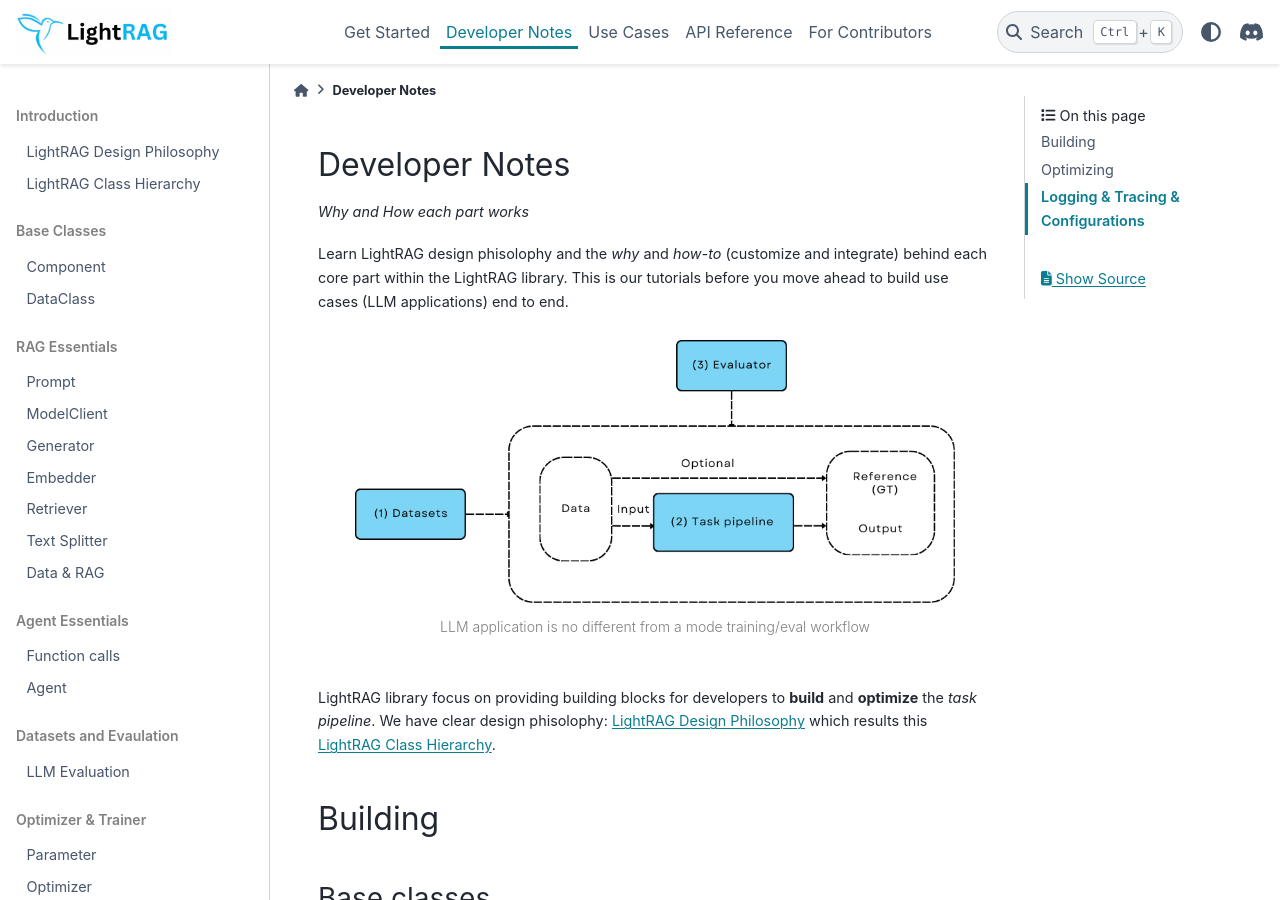
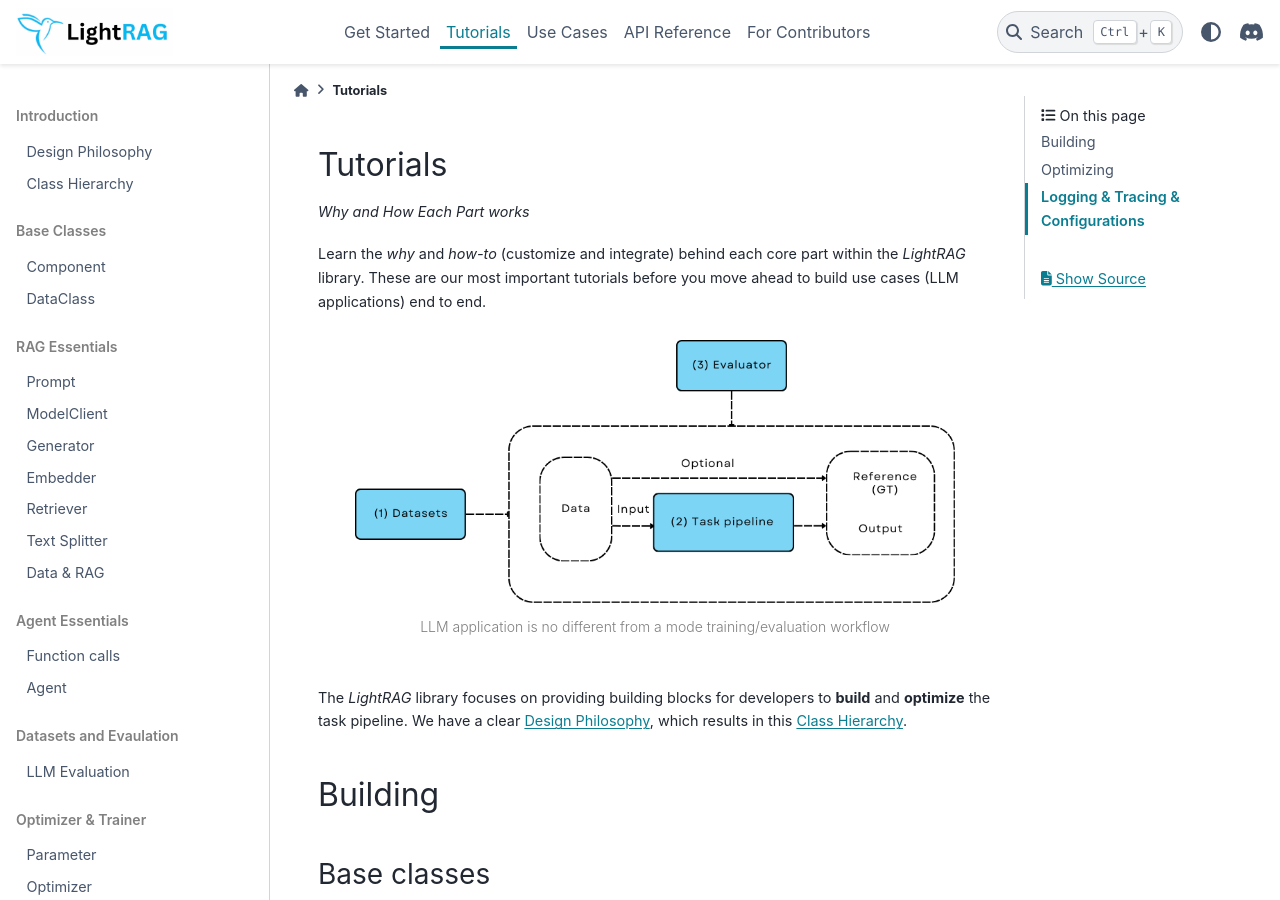
Before and after one commit to SylphAI-Inc/AdalFlow, a Sphinx documentation site: the page built from docs/source/developer_notes/index.rst, in a window 1280 px wide and 900 px high. Built offline with Sphinx 7.4.7 and the PyData theme 0.15.4, drawn with Linux system fonts in a browser that asks for light colours; pages that are not in the unit, such as notebooks, are missing from menus; some of the changed text lies outside the part shown.

Commit message:
rename developer notes to tutorials

```diff
--- a/docs/source/developer_notes/class_hierarchy.rst
+++ b/docs/source/developer_notes/class_hierarchy.rst
@@ -1,5 +1,7 @@
-LightRAG Class Hierarchy
+Class Hierarchy
 =============================
+From the plot of the `LightRAG` library's class hierarchy, we can see the library is well-centered around two base classes: `Component` and `DataClass`, and it has no more than two levels of subclasses.
+This design philosophy results in a library with bare minimum abstraction, providing developers with maximum customizability.
 
 .. raw:: html
 
--- a/docs/source/developer_notes/index.rst
+++ b/docs/source/developer_notes/index.rst
@@ -1,13 +1,14 @@
 .. _developer_notes:
 
 
-Developer Notes
+Tutorials
 =============================
 
-*Why and How each part works*
+*Why and How Each Part works*
 
-Learn LightRAG design phisolophy and the `why` and `how-to` (customize and integrate) behind each core part within the LightRAG library.
-This is our tutorials before you move ahead to build use cases  (LLM applications) end to end.
+Learn the `why` and `how-to` (customize and integrate) behind each core part within the `LightRAG` library.
+These are our most important tutorials before you move ahead to build use cases  (LLM applications) end to end.
+
 
 .. raw::
 
@@ -22,13 +23,14 @@ This is our tutorials before you move ahead to build use cases  (LLM application
    :align: center
    :width: 600px
 
-   LLM application is no different from a mode training/eval workflow
+   LLM application is no different from a mode training/evaluation workflow
 
    .. :height: 100px
    .. :width: 200px
 
-LightRAG library focus on providing building blocks for developers to **build** and **optimize** the `task pipeline`.
-We have clear design phisolophy: :doc:`lightrag_design_philosophy` which results this :doc:`class_hierarchy`.
+
+The `LightRAG` library focuses on providing building blocks for developers to **build** and **optimize** the task pipeline.
+We have a clear :doc:`lightrag_design_philosophy`, which results in this :doc:`class_hierarchy`.
 
 .. toctree::
    :maxdepth: 1
--- a/docs/source/developer_notes/lightrag_design_philosophy.rst
+++ b/docs/source/developer_notes/lightrag_design_philosophy.rst
@@ -1,4 +1,4 @@
-LightRAG Design Philosophy
+Design Philosophy
 ====================================
 
 Right from the begining, `LightRAG` follows three fundamental principles.
```
